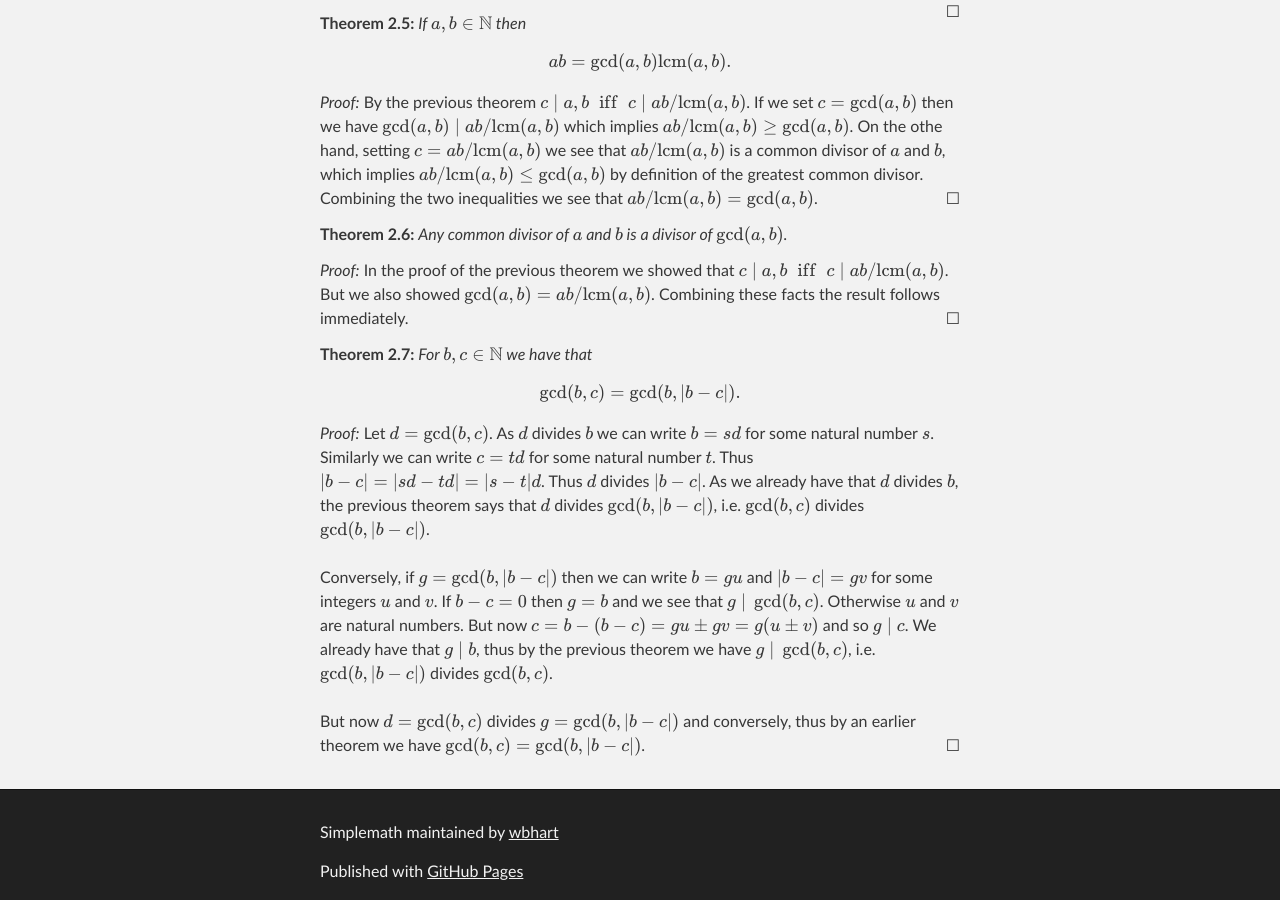
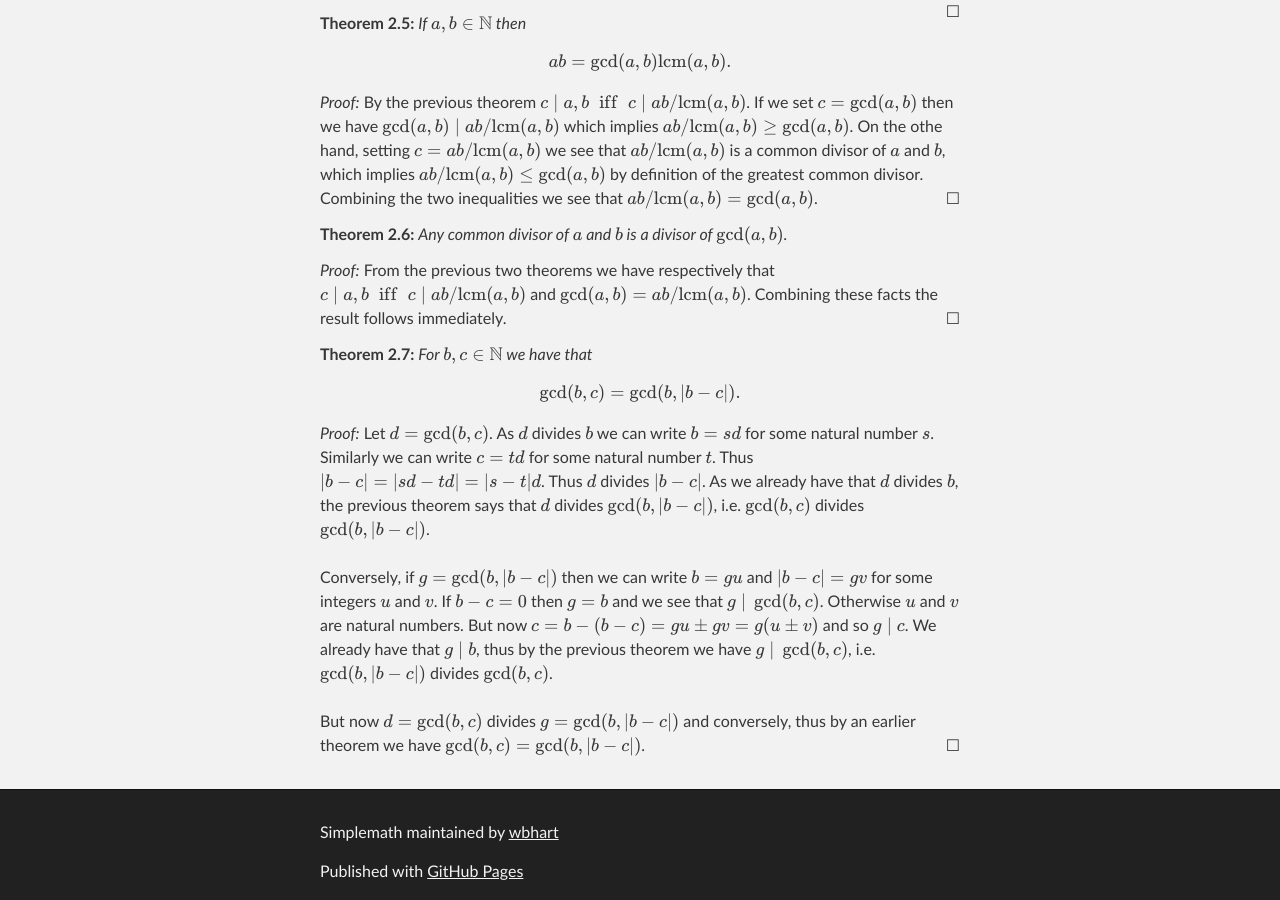
Before and after one commit to wbhart/SimpleMath, a Jekyll site: the page built from test.html, in a window 1280 px wide and 900 px high, scrolled down 1770 px. Built offline with Jekyll 4.4.1, drawn with Linux system fonts in a browser that asks for light colours; formulas are drawn with MathJax 3.

Commit message:
Update test.html

```diff
--- a/test.html
+++ b/test.html
@@ -110,8 +110,9 @@ Combining the two inequalities we see that \(ab/\mbox{lcm}(a, b) = \gcd(a, b)\).
 <theorem> Any common divisor of \(a\) and \(b\) is a divisor of \(\gcd(a, b)\).
 </theorem>
 
-<proof> In the proof of the previous theorem we showed that \(c \;|\; a, b \;\;\mbox{iff}\;\; c \;|\; ab/\mbox{lcm}(a, b)\). But
-we also showed \(\gcd(a, b) = ab/\mbox{lcm}(a, b)\). Combining these facts the result follows immediately.
+<proof> From the previous two theorems we have respectively that
+\(c \;|\; a, b \;\;\mbox{iff}\;\; c \;|\; ab/\mbox{lcm}(a, b)\) and \(\gcd(a, b) = ab/\mbox{lcm}(a, b)\). Combining
+these facts the result follows immediately.
 </proof>
 
 <theorem> For \(b, c \in \mathbb{N}\) we have that
```
